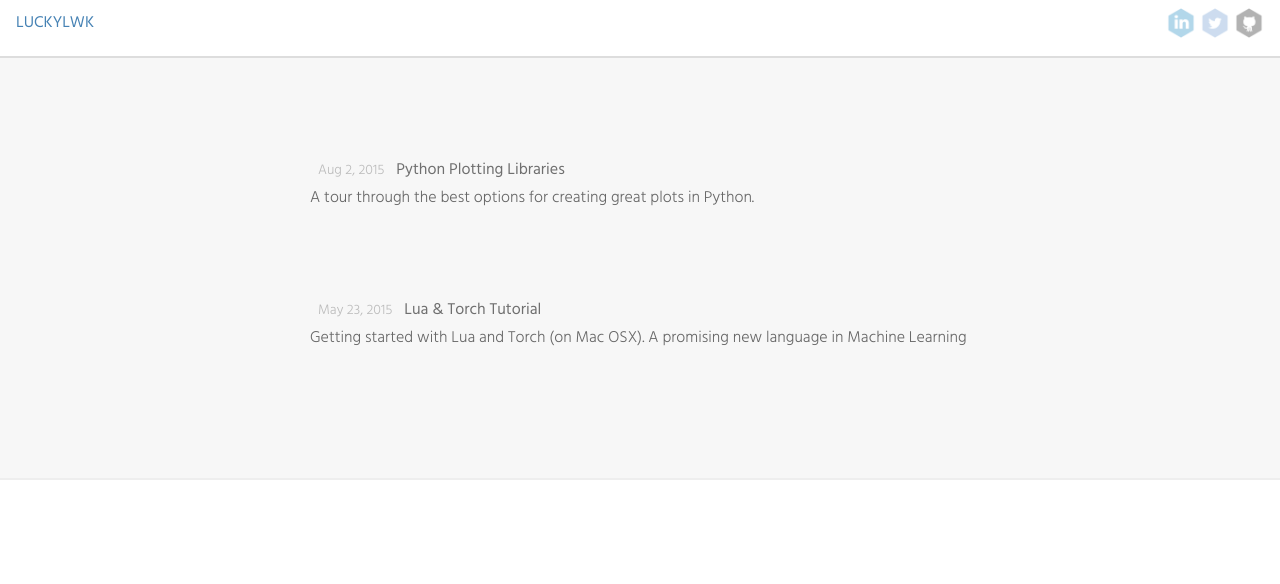
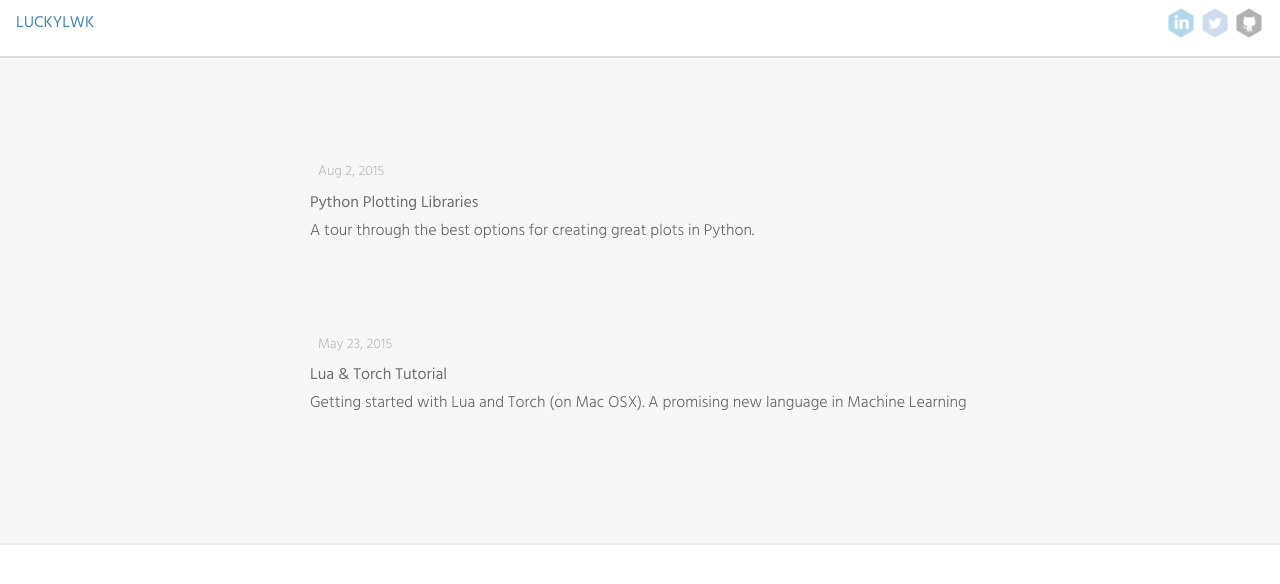
Before and after one commit to luckylwk/luckylwk.github.io, a Jekyll site: the page built from index.html, in a window 1280 px wide. Shown: the top 584 px of the page. Built offline with Jekyll 4.4.1, drawn with Linux system fonts in a browser that asks for light colours; Markdown is read by kramdown in place of the engine named in the settings.

Commit message:
Bugfixes

```diff
--- a/_includes/header.html
+++ b/_includes/header.html
@@ -6,10 +6,10 @@
 
             <div class="right">
                 <img src="/assets/icon_linkedin.png" height="30" class="icon">
-                <a href="https://twitter.com/luckylwk" target="_blank">
+                <a href="https://twitter.com/luckylwk" target="_blank" style="line-height:1em;">
                     <img src="/assets/icon_twitter.png" height="30" class="icon">
                 </a>
-                <a href="https://github.com/luckylwk" target="_blank">
+                <a href="https://github.com/luckylwk" target="_blank" style="line-height:1em;">
                     <img src="/assets/icon_github.png" height="30" class="icon">
                 </a>
             </div>
--- a/css/main.css
+++ b/css/main.css
@@ -27,9 +27,17 @@ strong {
     font-weight: 500;
 }
 
-a         { color: #2a7ae2; text-decoration: none; }
-a:hover   { color: #000; text-decoration: underline; }
-a:visited { color: #205caa; }
+a {
+    color: #2a7ae2;
+    text-decoration: none;
+}
+a:hover   {
+    color: #000;
+    text-decoration: underline;
+}
+a:visited {
+    color: #205caa;
+}
 
 .left { float:left; }
 .right { float:right; }
@@ -51,7 +59,6 @@ a:visited { color: #205caa; }
     padding: 60px 30px;
     margin: 0 auto;
     zoom: 1;
-    background: #f7f7f7;
 }
 
 
@@ -60,7 +67,7 @@ a:visited { color: #205caa; }
 /*
     Site HEADER
 */
-header {
+.site-header {
     padding: 8px 16px;
     border-bottom: 2px solid #ddd;
 }
@@ -165,6 +172,7 @@ span.name {
 
 .page-content {
     padding: 0;
+    background: #f7f7f7;
 }
 
 
@@ -203,6 +211,7 @@ span.label {
     border-radius: 3px;
 }
 span.date {
+    display: block;
     padding: 4px 8px;
     font-size: 0.875em;
     font-weight: 300;
@@ -433,22 +442,22 @@ p.description {
 
 @media screen and (max-width: 750px) {
 
-    .footer-col-1 { width: 50%; }
+    /*.footer-col-1 { width: 50%; }*/
 
-    .footer-col-2 {
-        width: 45%; /*fallback*/
+    /*.footer-col-2 {
+        width: 45%;
         width: -webkit-calc(50% - 10px);
         width: -moz-calc(50% - 10px);
         width: -o-calc(50% - 10px);
         width: calc(50% - 10px);
         margin-right: 0;
-    }
+    }*/
 
-    .site-footer .column.footer-col-3 {
+    /*.site-footer .column.footer-col-3 {
         width: auto;
         float: none;
         clear: both;
-    }
+    }*/
 
 }
 
@@ -456,7 +465,7 @@ p.description {
 
     .wrap { padding: 0 12px; }
 
-    .site-nav {
+    /*.site-nav {
         position: fixed;
         z-index: 10;
         top: 14px; right: 8px;
@@ -483,9 +492,9 @@ p.description {
         clear: both;
         margin-bottom: 5px;
         display: none;
-    }
+    }*/
 
-    .site-nav:hover .trigger { display: block; }
+    /*.site-nav:hover .trigger { display: block; }*/
 
     .site-nav .page-link {
         display: block;
@@ -503,11 +512,11 @@ p.description {
     .post-content ul,
     .post-content ol { padding-left: 10px; }
 
-    .site-footer .column {
+    /*.site-footer .column {
         float: none;
         clear: both;
         width: auto;
         margin: 0 0 15px;
-    }
+    }*/
 
 }
```
